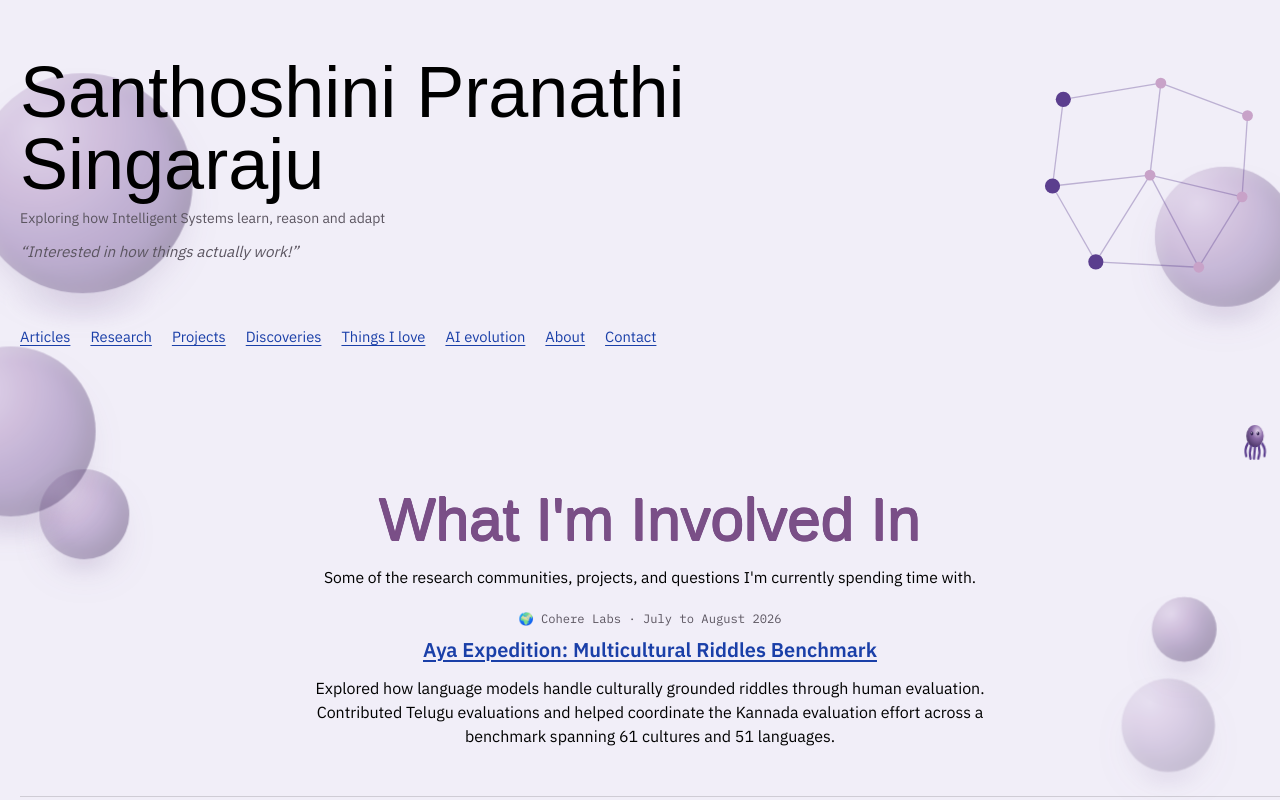
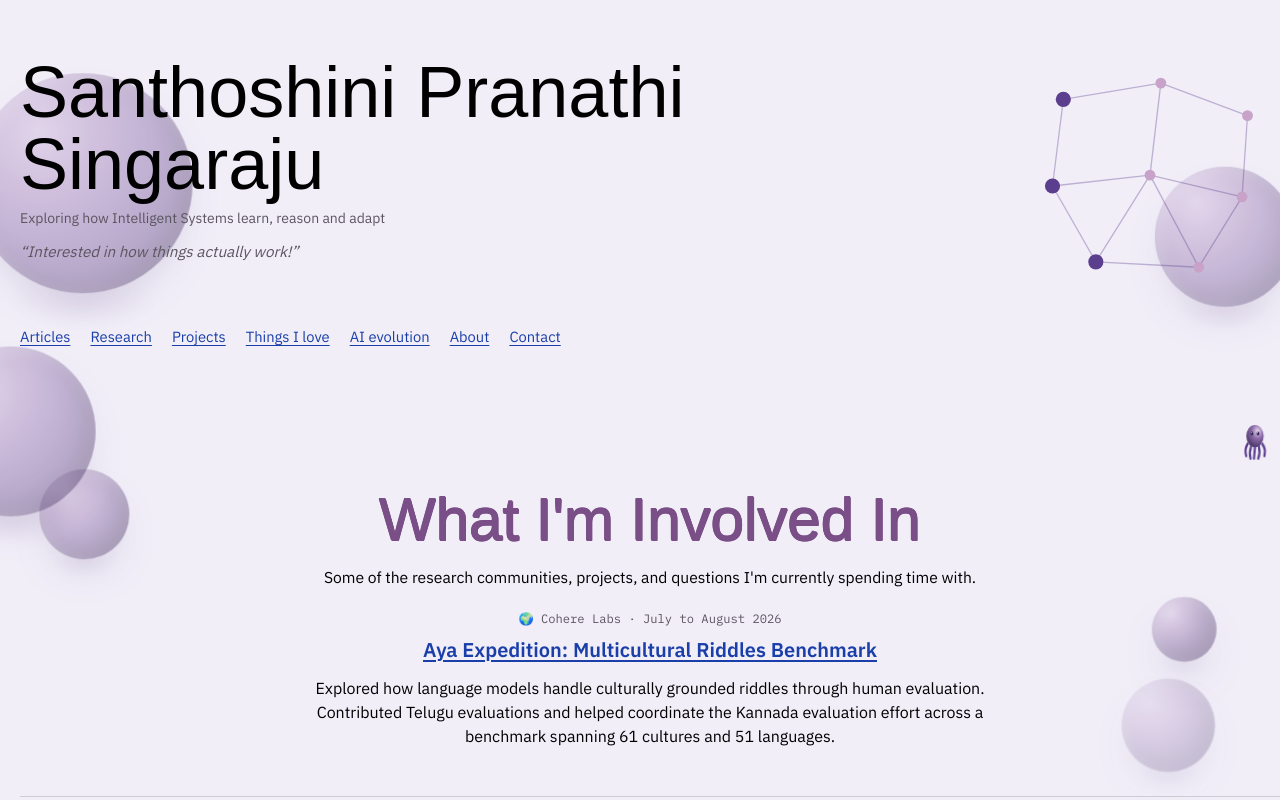
Before and after one commit to pranathi000/portfolio, a Next.js app: page / in a window 1280 px wide. Shown: the top 800 px of the page. Built offline with nearby package versions, Linux system fonts and the light colour scheme; a web font is replaced by a local one.

Commit message:
Remove 'Discoveries' link from Header component

```diff
--- a/components/Header.tsx
+++ b/components/Header.tsx
@@ -19,7 +19,6 @@ export default function Header() {
         <a href="#articles">Articles</a>
         <a href="#research">Research</a>
         <a href="#projects">Projects</a>
-        <a href="#discoveries">Discoveries</a>
         <a href="#love">Things I love</a>
         <a href="#ai-evolution">AI evolution</a>
         <a href="#about">About</a>
```
